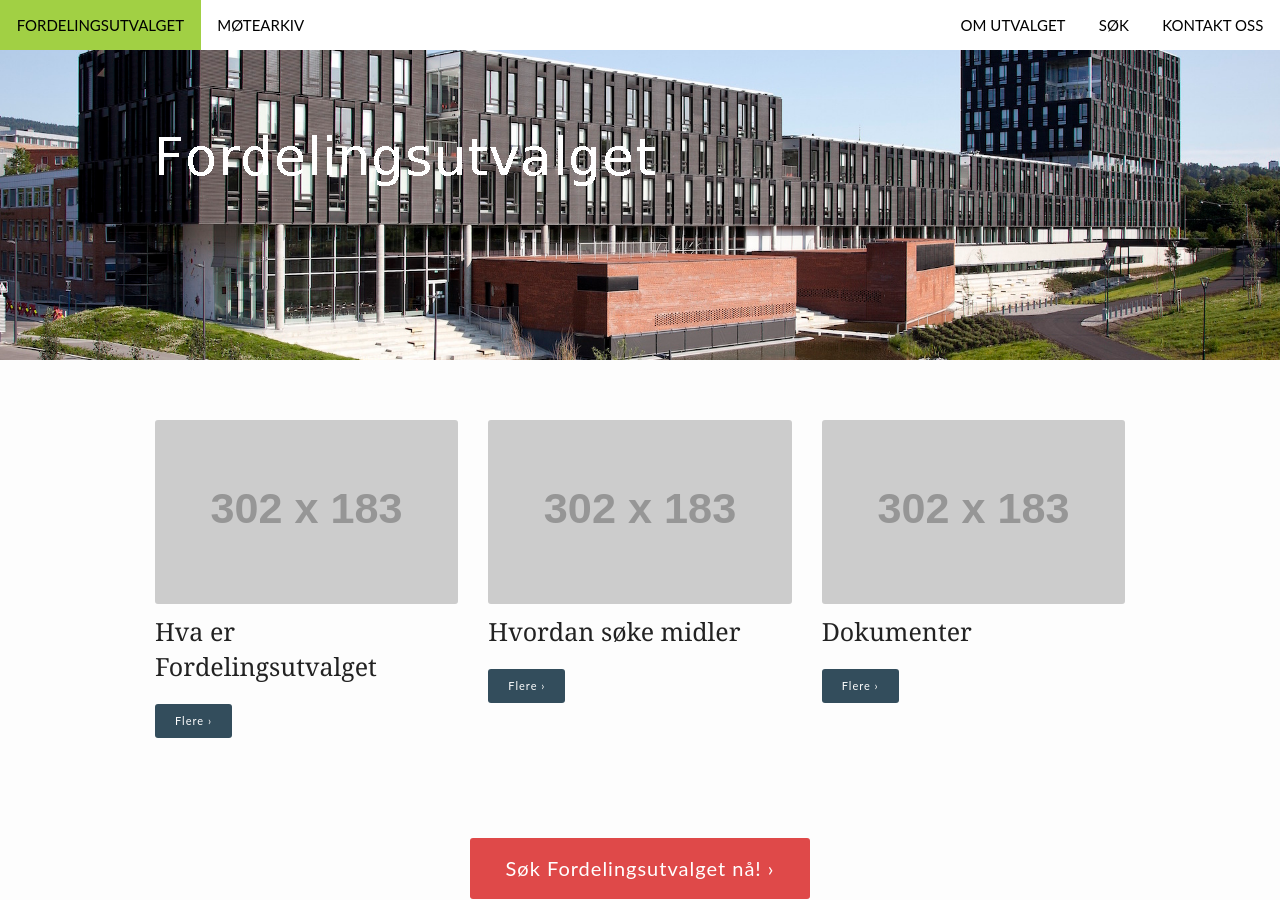
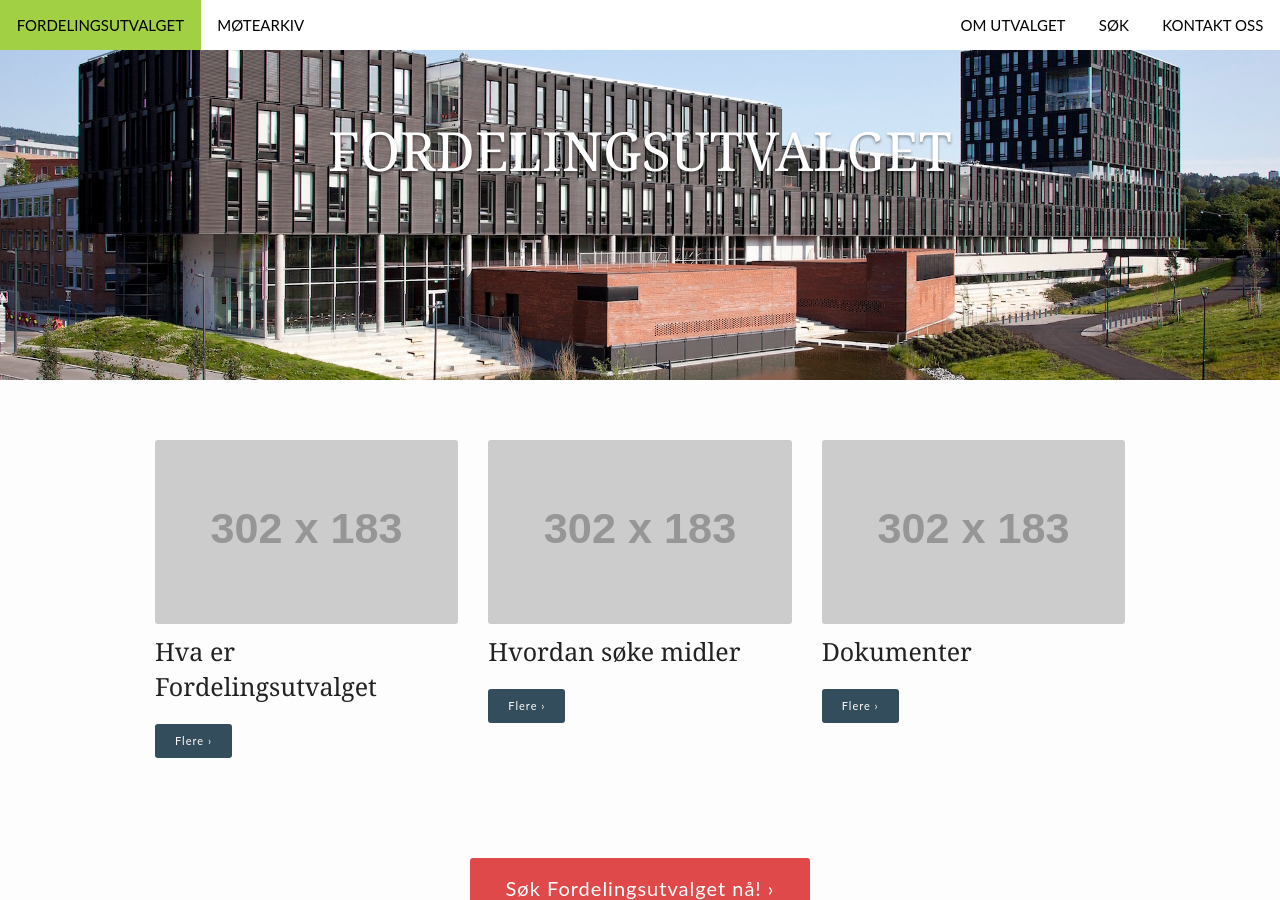
Before and after one commit to cybernetisk/fordelingsutvalget, a Jekyll site: the page built from pages/pages-root-folder/index.md, in a window 1280 px wide and 900 px high. Built offline with Jekyll 4.4.1, drawn with Linux system fonts in a browser that asks for light colours.

```diff
--- a/pages/pages-root-folder/index.md
+++ b/pages/pages-root-folder/index.md
@@ -6,16 +6,17 @@
 #
 layout: frontpage
 header:
+  title: Fordelingsutvalget
   image_fullwidth: ojd.jpg
 info:
   title: "Hva er Fordelingsutvalget"
   url: '/info/'
-  image: 'http://dummyimage.com/302x183/334d5c/efc94c.png&text=Hva_er_Fordelingsutvalget'
+  image: 'http://dummyimage.com/302x183/334d5c/efc94c.png&text=Hva%20er%20Fordelingsutvalget'
   text: ''
 apply:
   title: "Hvordan søke midler"
   url: '/apply/'
-  image: 'http://dummyimage.com/302x183/334d5c/efc94c.png&text=Hvordan_soke_midler'
+  image: 'http://dummyimage.com/302x183/334d5c/efc94c.png&text=Hvordan%20søke%20midler'
   text: ''
 documents:
   title: "Dokumenter"
```
